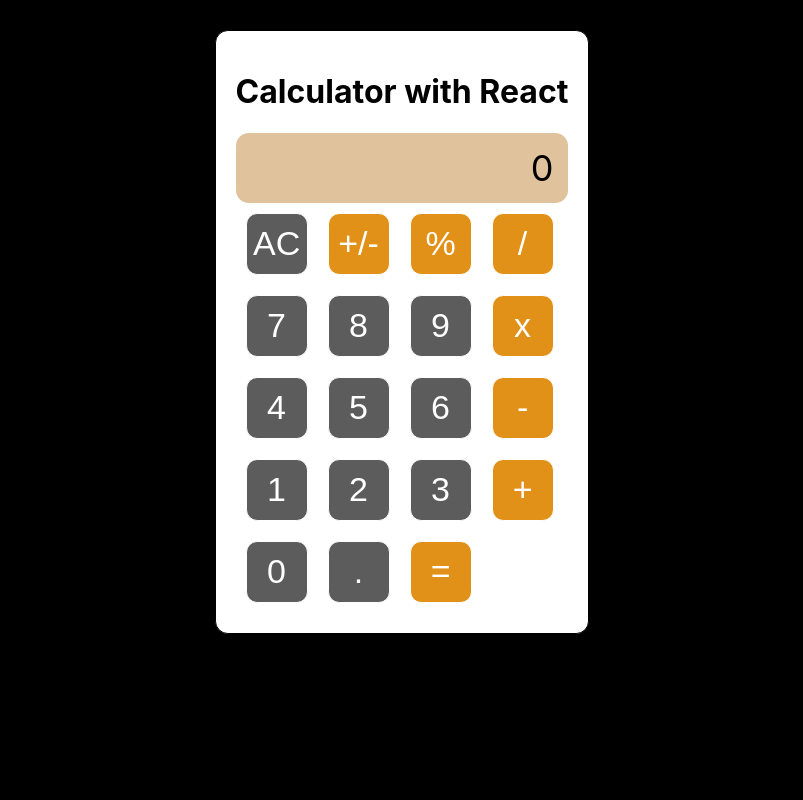
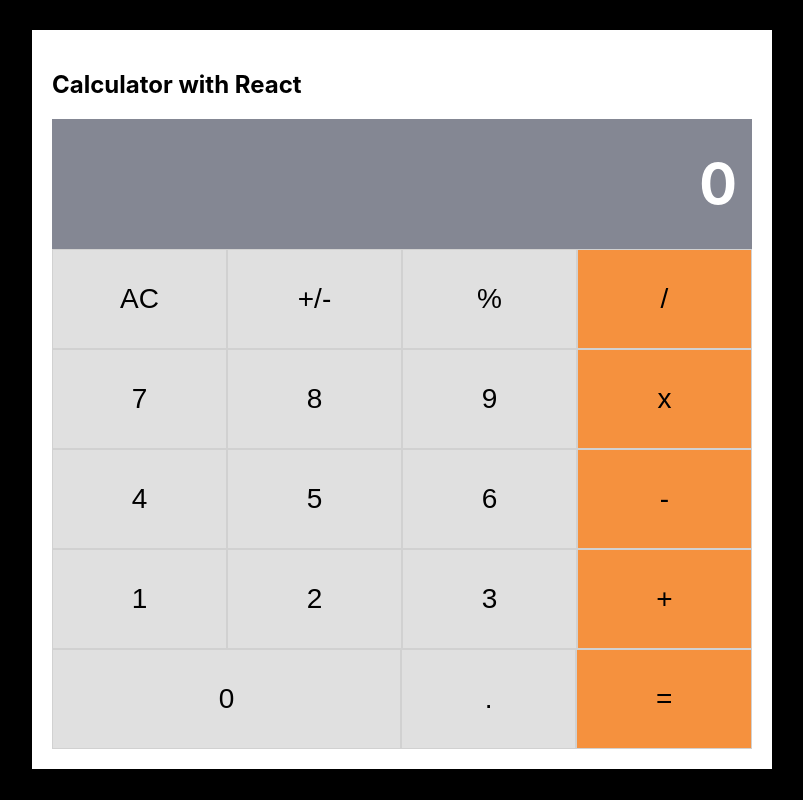
Before and after one commit to RaminMammadzada/calculator-with-react, a React (Create React App) app: page / in a window 1280 px wide. Shown: the whole page, without its empty margins (238-1041 px from the left). Built offline with nearby package versions, Linux system fonts and the light colour scheme.

Commit message:
Stylize components.

```diff
--- a/src/components/App.css
+++ b/src/components/App.css
@@ -2,66 +2,59 @@
   text-align: center;
 }
 
-.key-list {
+.button-panel {
+  display: flex;
+  flex-direction: column;
+  background-color: #d1d1d1;
+}
+
+.button-list {
   display: flex;
   flex-direction: row;
+  height: 100px;
 }
 
 .normal-button {
-  width: 20px;
-  height: 20px;
-  border: 1px solid;
-  padding: 30px;
-  margin: 10px;
+  width: 25%;
+  padding: 20px;
+  margin: 0.06rem;
   display: flex;
   align-items: center;
   justify-content: center;
-  font-size: 34px;
-  color: rgb(255, 255, 255);
-  background-color: rgb(92, 92, 92);
-  border-radius: 0.7rem;
+  font-size: 28px;
+  color: rgb(0, 0, 0);
+  background-color: #e0e0e0;
+  border: 1px;
+  border-color: #e0e0e0;
 }
 
 .normal-button:hover {
   background-color: #fff;
-  color: rgb(44, 44, 44);
+}
+
+.zero-style {
+  width: 50%;
 }
 
 .operation-button {
-  width: 20px;
-  height: 20px;
-  border: 1px solid;
-  padding: 30px;
-  margin: 10px;
-  display: flex;
-  align-items: center;
-  justify-content: center;
-  font-size: 34px;
-  color: rgb(255, 255, 255);
-  background-color: rgb(226, 145, 24);
-  border-radius: 0.7rem;
-}
-
-.operation-button:hover {
-  background-color: #fff;
-  color: rgb(44, 44, 44);
+  background-color: #f5913e;
+  border-color: #f5913e;
 }
 
 .display {
-  height: 40px;
-  padding: 15px;
-  background-color: rgb(224, 195, 156);
   display: flex;
   justify-content: flex-end;
   align-items: center;
-  font-size: 36px;
-  border-radius: 0.8rem;
+  height: 100px;
+  padding: 15px;
+  background-color: #848793;
+  font-size: 56px;
+  color: #fff;
+  font-weight: bold;
 }
 
 .calculator {
-  width: max-content;
-  border: 1px solid;
-  border-radius: 0.8rem;
+  width: 700px;
   padding: 20px;
   background-color: #fff;
 }
--- a/src/components/App.js
+++ b/src/components/App.js
@@ -26,7 +26,7 @@ const App = () => {
   return (
     <>
       <div className="calculator">
-        <h1>Calculator with React</h1>
+        <h2>Calculator with React</h2>
         <Display result={next || total} />
         <ButtonPanel clickHandler={buttonName => handleClick(buttonName)} />
       </div>
--- a/src/components/Button.js
+++ b/src/components/Button.js
@@ -2,18 +2,12 @@ import React from 'react';
 import PropTypes from 'prop-types';
 
 const Button = props => {
-  const { buttonName, handleClick } = props;
-  let btnStyle = 'normal-button';
-
-  if (['/', 'x', '-', '+', '=', '+/-', '%'].includes(buttonName)) {
-    btnStyle = 'operation-button';
-  }
-
+  const { buttonName, handleClick, styling } = props;
   return (
     <button
       type="button"
       onClick={() => handleClick(buttonName)}
-      className={btnStyle}
+      className={styling}
     >
       {buttonName}
     </button>
@@ -27,6 +21,7 @@ Button.defaultProps = {
 Button.propTypes = {
   buttonName: PropTypes.string.isRequired,
   handleClick: PropTypes.func,
+  styling: PropTypes.string.isRequired,
 };
 
 export default Button;
--- a/src/components/ButtonPanel.js
+++ b/src/components/ButtonPanel.js
@@ -21,16 +21,29 @@ const ButtonPanel = props => {
   const { clickHandler } = props;
 
   buttonsView = (
-    <div>
+    <div className="button-panel">
       {buttonGroups.map(group => (
-        <div className="key-list" key={`${group.buttons.join('-')}`}>
-          {group.buttons.map(button => (
-            <Button
-              key={`btn-${button}`}
-              buttonName={button}
-              handleClick={button => clickHandler(button)}
-            />
-          ))}
+        <div className="button-list" key={`${group.buttons.join('-')}`}>
+          {group.buttons.map(button => {
+            let btnStyle = 'normal-button';
+
+            if (['/', 'x', '-', '+', '='].includes(button)) {
+              btnStyle = 'normal-button operation-button';
+            } else if (button === '0') {
+              btnStyle = 'zero-style normal-button';
+            } else {
+              btnStyle = 'normal-button';
+            }
+
+            return (
+              <Button
+                key={`btn-${button}`}
+                buttonName={button}
+                handleClick={button => clickHandler(button)}
+                styling={btnStyle}
+              />
+            );
+          })}
         </div>
       ))}
     </div>
```
Also changed, not shown: 1 other file (tests, documents, lock files or other folders).
